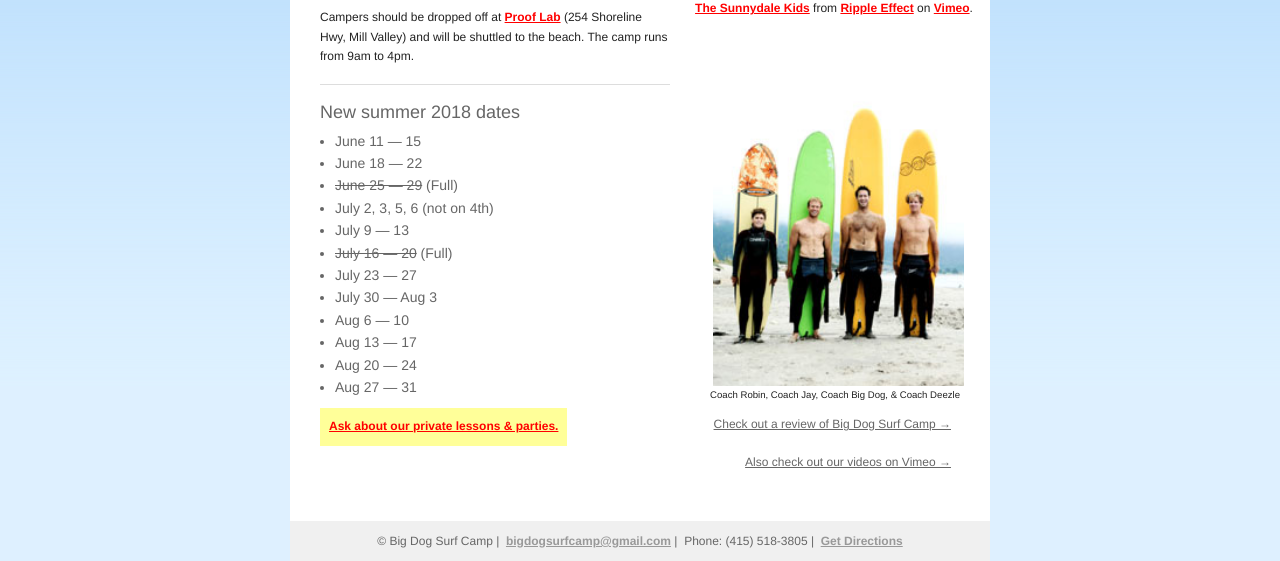
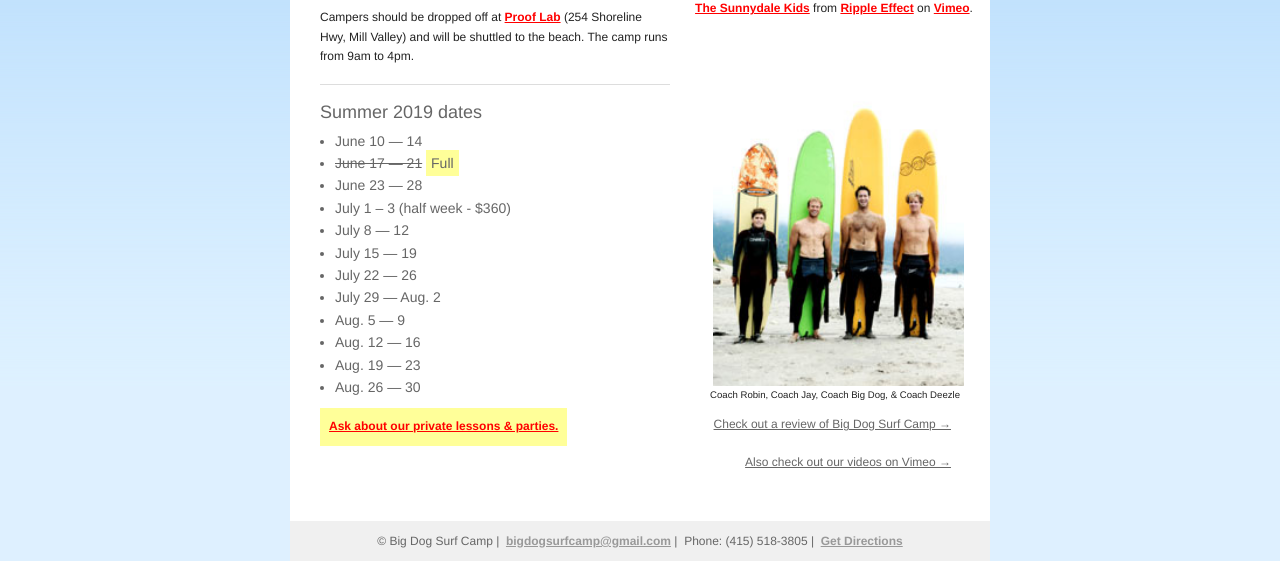
Before and after one commit to dpogni/big-dog-surf-camp, a PHP site: page / in a window 1280 px wide. Shown: the part 813-1374 px from the top of the page. Run offline with PHP 8.4, Linux system fonts and the light colour scheme.

Commit message:
2019 site updates

```diff
--- a/index.php
+++ b/index.php
@@ -33,20 +33,20 @@
 		<p>Campers should be dropped off at <a href="http://www.prooflab.com/" target="_blank"> Proof Lab</a> (254 Shoreline Hwy, Mill Valley) and will be shuttled to the beach. The camp runs from 9am to 4pm.</p>
 
   	<hr/>
-	<h3>New summer 2018 dates</h3>
+	<h3>Summer 2019 dates</h3>
 	<ul class="info ul">
-		<li>June 11 — 15</li>
-		<li>June 18 — 22</li>
-		<li><del>June 25 — 29</del> (Full)</li>
-		<li>July 2, 3, 5, 6 (not on 4th)</li>
-		<li>July 9 — 13</li>
-		<li><del>July 16 — 20</del> (Full)</li>
-		<li>July 23 — 27</li>
-		<li>July 30 — Aug 3</li>
-		<li>Aug 6 — 10</li>
-		<li>Aug 13 — 17</li>
-		<li>Aug 20 — 24</li>
-		<li>Aug 27 — 31</li>
+		<li>June 10 — 14</li>
+		<li><del>June 17 — 21</del> <span class="highlight">Full</span></li>
+		<li>June 23 — 28</li>
+		<li>July 1 – 3 (half week - $360)</li>
+		<li>July 8 — 12</li>
+		<li>July 15 — 19</li>
+		<li>July 22 — 26</li>
+		<li>July 29 — Aug. 2</li>
+		<li>Aug. 5 — 9</li>
+		<li>Aug. 12 — 16</li>
+		<li>Aug. 19 — 23</li>
+		<li>Aug. 26 — 30</li>
 	</ul>
 
 	<span class="banner"><a href="lessons.html" target="_parent">Ask about our private lessons &amp; parties.</a></span>
--- a/sign-up/index.php
+++ b/sign-up/index.php
@@ -26,9 +26,9 @@
 		<h3>Sign Up</h3>
 		<p>
 			Please print and fill out the forms attached. Follow the directions and send a check and both filled out pages to the address shown.</p>
-		<p class="clear"><em>We will send you a conformation email as soon as we receive it.</em> Feel free to call or email with any further question and we’ll see you soon!</p>
+		<p class="clear"><em>We will send you a confirmation email as soon as we receive it.</em> Feel free to call or email with any further question and we’ll see you soon!</p>
 
-		<p><span class="banner"><strong>Weekly camps are $550 and day of drop-ins are $120 if available.</strong></span></p>
+		<p><span class="banner"><strong>Weekly camps are $600 and day of drop-ins are $150 if available.</strong></span></p>
 
 		<br class="clear"/><br/>
 
@@ -37,7 +37,7 @@
 			<a href='/pdfs/BigDogWaiver.pdf'><img src='/images/pdf_icon.png' alt="download" />Waiver</a>
 			</li>
 			<li>
-			<a href='/pdfs/RegForm2018.pdf'><img src='/images/pdf_icon.png' alt="download" />2018 Registration Form</a></strong>
+			<a href='/pdfs/RegForm2019.pdf'><img src='/images/pdf_icon.png' alt="download" />2019 Registration Form</a></strong>
 			</li>
 		</ul>
 
--- a/stylesheets/default.css
+++ b/stylesheets/default.css
@@ -93,6 +93,11 @@ text-align:left;
 a,a:link,a:visited {
 color:red;
 font-weight:700;
+}
+
+.highlight {
+	background-color:#ff9;
+	padding: 5px;
 }
 
 .banner,.banner2,.banner3 {
```
Also changed, not shown: 4 other files.
